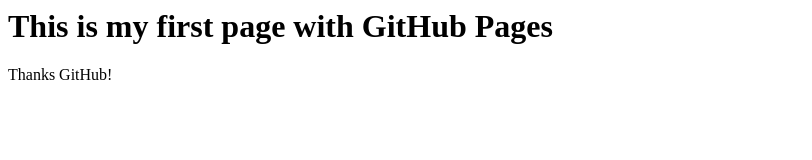
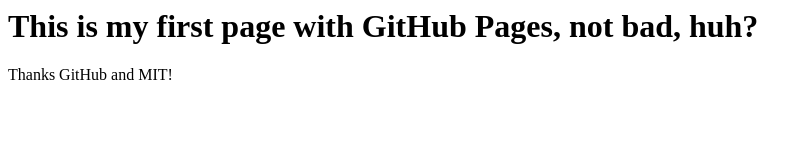
Before and after one commit to maytecpMIT/GitHubIntroTest, a plain HTML site: page index.html in a window 1280 px wide. Shown: the whole page, without its empty margins (0-812 px from the left). Drawn offline with Linux system fonts and the light colour scheme.

Commit message:
Update index.html

```diff
--- a/index.html
+++ b/index.html
@@ -1,4 +1,4 @@
 <html>
-<h1> This is my first page with GitHub Pages </h1>
-<p>Thanks GitHub!</p>
+<h1> This is my first page with GitHub Pages, not bad, huh? </h1>
+<p>Thanks GitHub and MIT!</p>
 </html>
```
